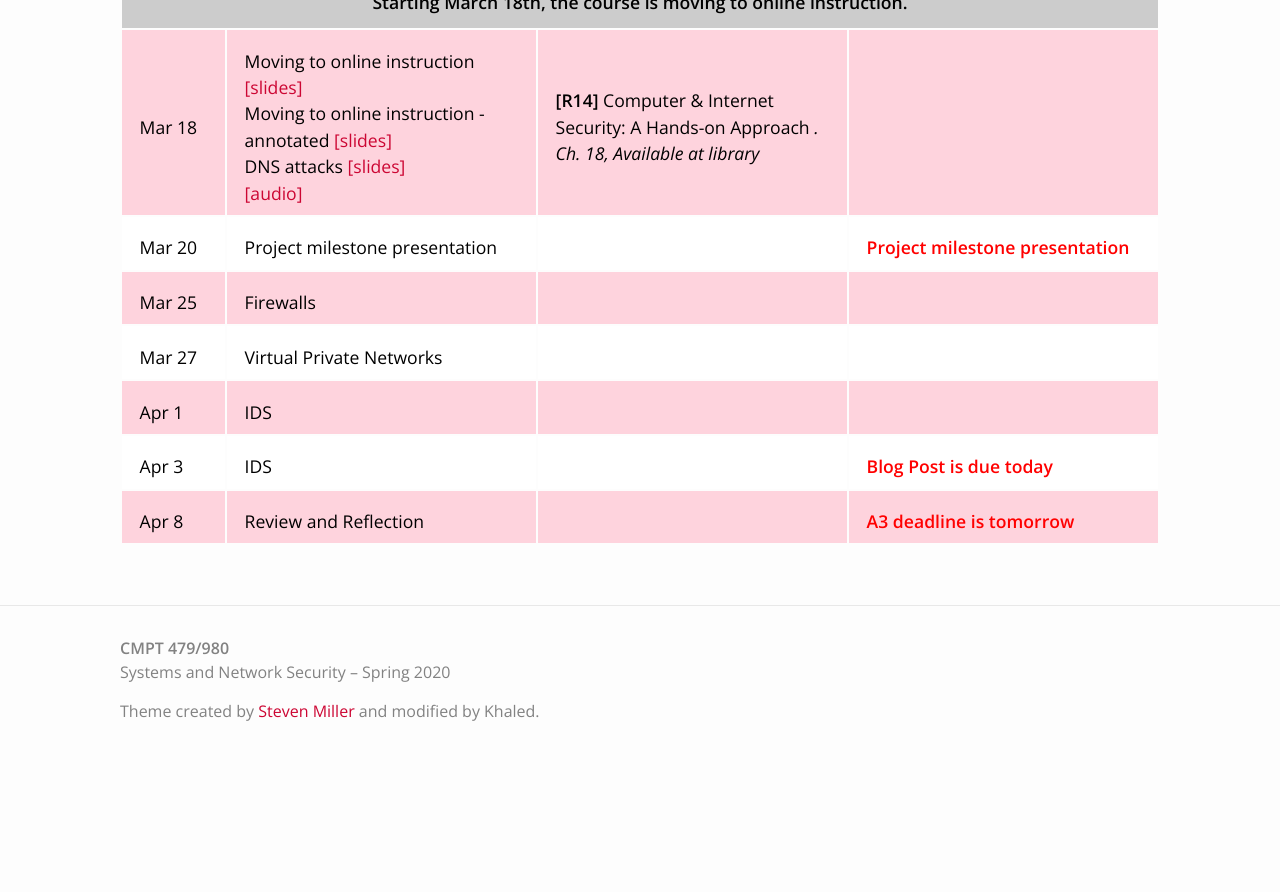
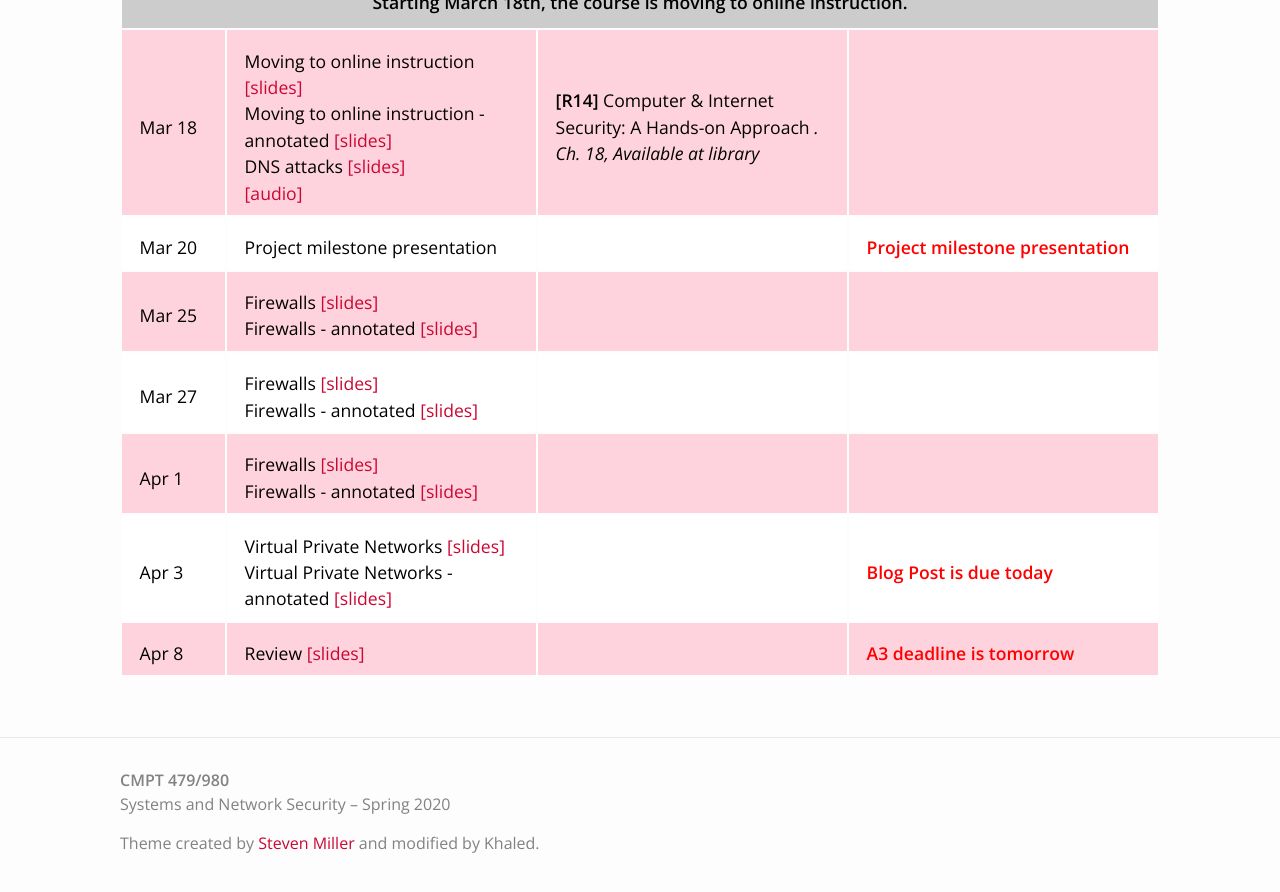
Before and after one commit to alik604/CMPT-479-System-Network-Security, a Jekyll site: the page built from schedule.md, in a window 1280 px wide and 900 px high, scrolled down 2174 px. Shown: the top 892 px of the window. Built offline with Jekyll 4.4.1, drawn with Linux system fonts in a browser that asks for light colours; nearby versions of some CDN libraries; before the commit the page ends 2942 px from its top, so only the background shows below that.

Commit message:
Lectures

```diff
--- a/_data/lectures.yml
+++ b/_data/lectures.yml
@@ -302,35 +302,47 @@
   deadlines:
     - title: Project milestone presentation
 
-- title: Firewalls
-  #filename: Untitled
+- slides:
+  - title: Firewalls
+    filename: lec19_firewalls
+  - title: "Firewalls - annotated"
+    filename: lec19_firewalls_annotated
   index: 17
   date: Mar 25
   description: ""
 
-- title: Virtual Private Networks
-  #filename: Untitled
+- slides:
+  - title: Firewalls
+    filename: lec19_firewalls
+  - title: "Firewalls - annotated"
+    filename: lec19_firewalls_annotated
   index: 18
   date: Mar 27
   description: ""
 
 
-- title: IDS
-  #filename: Untitled
+- slides:
+  - title: Firewalls
+    filename: lec19_firewalls
+  - title: "Firewalls - annotated"
+    filename: lec19_firewalls_annotated
   index: 21
   date: Apr 1
   description: ""
 
-- title: IDS
-  #filename: Untitled
+- slides:
+  - title: Virtual Private Networks
+    filename: lec20_VPNs
+  - title: "Virtual Private Networks - annotated"
+    filename: lec20_VPNs_annotated
   index: 22
   date: Apr 3
   description: ""
   deadlines:
     - title: Blog Post is due today
 
-- title: Review and Reflection
-  #filename: Untitled
+- title: Review
+  filename: lec21_review
   index: 22
   date: Apr 8
   description: ""
```
Also changed, not shown: 5 other files.
